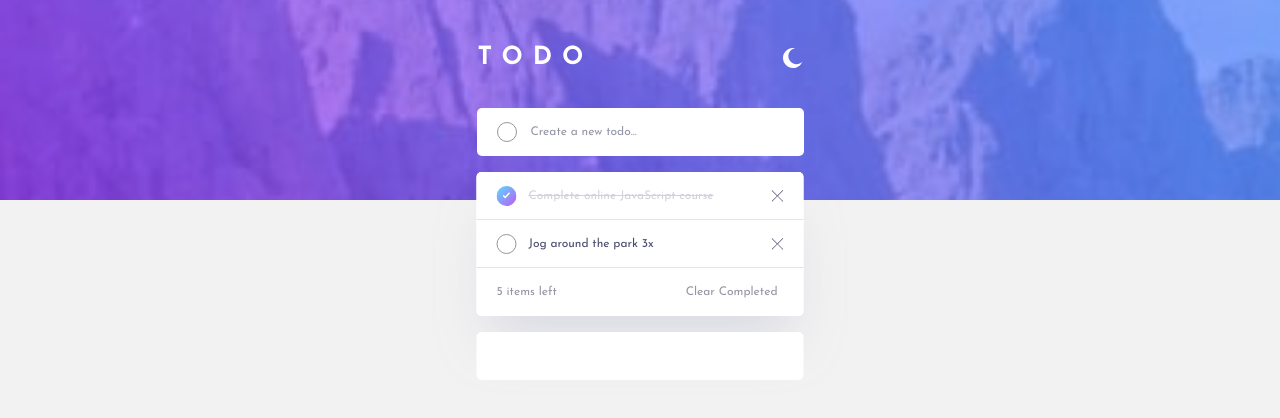
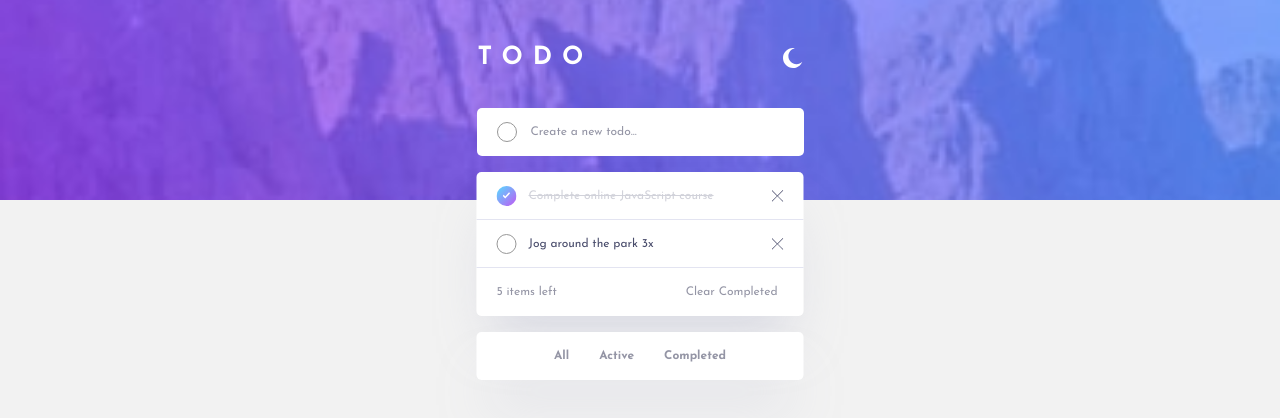
Before and after one commit to danielopq/todo-react, a React (Vite) app: page / in a window 1280 px wide. Shown: the top 418 px of the page. Built offline with nearby package versions, Linux system fonts and the light colour scheme.

Commit message:
menu created

```diff
--- a/src/App.css
+++ b/src/App.css
@@ -121,6 +121,13 @@ button:hover {
   border: none;
 }
 
+.bt-select{
+  font: 700 12px/0px 'Josefin Bold';
+  color:#9495A5;
+  background-color: transparent;
+  border: none;
+  margin: 0px 9px 0px;
+}
 /*###################### HEADER ######################*/
 
 header {
@@ -179,7 +186,6 @@ main {
 }
 
 #todoList {
-  background-color: white;
   box-shadow: 0px 35px 50px -15px hsla(237, 19.6%, 80%, 0.5);
   border-radius: 5px;
 }
@@ -188,8 +194,10 @@ main {
   margin: 0px;
   font: 400 12px/0px 'Josefin Regular';
   color: #9495A5;
-  justify-content: space-between;
+  justify-content: space-between !important;
 }
 menu {
+  justify-content: center !important;
   margin: 16px 0px 0px;
+  box-shadow: 0px 35px 50px -15px hsla(237, 19.6%, 80%, 0.5);
 }
--- a/src/App.jsx
+++ b/src/App.jsx
@@ -33,7 +33,11 @@ function App() {
               <button className="clear-bt">Clear Completed</button>
             </div>
           </section>
-          <menu className='todo single-todo'></menu>
+          <menu className='todo single-todo'>
+            <button className='bt-select'>All</button>
+            <button className='bt-select'>Active</button>
+            <button className='bt-select'>Completed</button>
+          </menu>
         </div>
 
 
```
